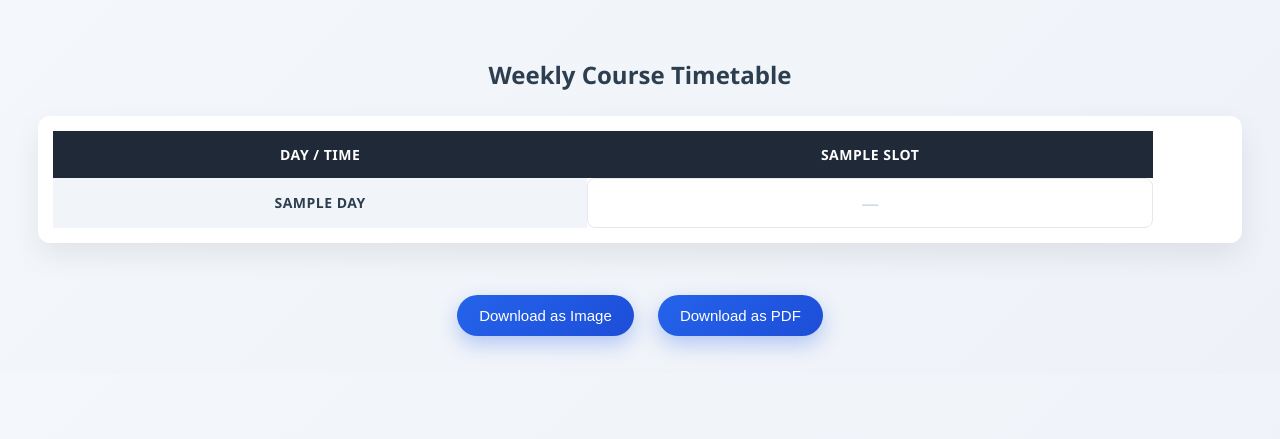
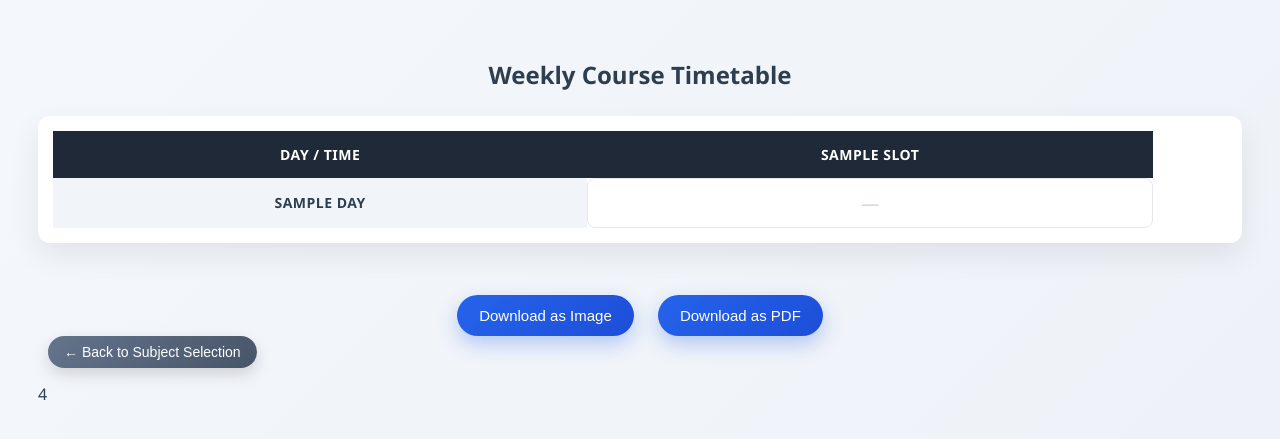
Before and after one commit to Sagnik120/course-timetable-generator, a Flask app: template templates/timetable.html in a window 1280 px wide. Shown: the top 439 px of the page. Run offline with Flask 3, Linux system fonts and the light colour scheme; the template is opened without the code that fills it: most values are stand-ins (such as "Sample title", 1, 10 or a date in 2020); some libraries are stand-ins or nearby versions.

Commit message:
add back button

```diff
--- a/static/css/style.css
+++ b/static/css/style.css
@@ -236,3 +236,40 @@ button:active {
         box-shadow: none;
     }
 }
+
+
+/* ================= BACK BUTTON ================= */
+
+.nav-bar {
+    display: flex;
+    justify-content: flex-start;
+    margin-bottom: 15px;
+}
+
+.back-btn {
+    padding: 8px 16px;
+    font-size: 14px;
+    border-radius: 20px;
+    background: linear-gradient(135deg, #64748b, #475569);
+    color: white;
+    border: none;
+    cursor: pointer;
+    box-shadow: 0 6px 16px rgba(0, 0, 0, 0.15);
+    transition: all 0.25s ease;
+}
+
+.back-btn:hover {
+    transform: translateY(-2px);
+    box-shadow: 0 10px 22px rgba(0, 0, 0, 0.25);
+}
+
+.back-btn:active {
+    transform: scale(0.97);
+}
+
+/* Mobile friendly */
+@media (max-width: 600px) {
+    .nav-bar {
+        justify-content: center;
+    }
+}
--- a/templates/timetable.html
+++ b/templates/timetable.html
@@ -58,12 +58,25 @@
     <button type="button" onclick="downloadPDF()">Download as PDF</button>
 </div>
 
+<div class="nav-bar">
+    <button type="button" class="back-btn" onclick="goBack()">
+        ← Back to Subject Selection
+    </button>
+</div>
+
 
 <!-- LIBRARIES -->
 <script src="https://cdn.jsdelivr.net/npm/html2canvas@1.4.1/dist/html2canvas.min.js"></script>
 <script src="https://cdnjs.cloudflare.com/ajax/libs/jspdf/2.5.1/jspdf.umd.min.js"></script>
 
-<script src="{{ url_for('static', filename='js/download.js') }}"></script>
+<script src="{{ url_for('static', filename='js/download.js') }}"></script>4
+
+<script>
+    function goBack() {
+        window.location.href = "/";
+    }
+</script>
+
 
 </body>
 </html>
```
